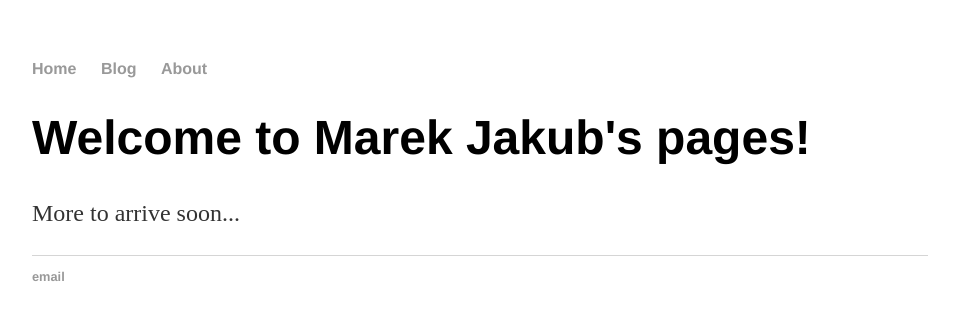
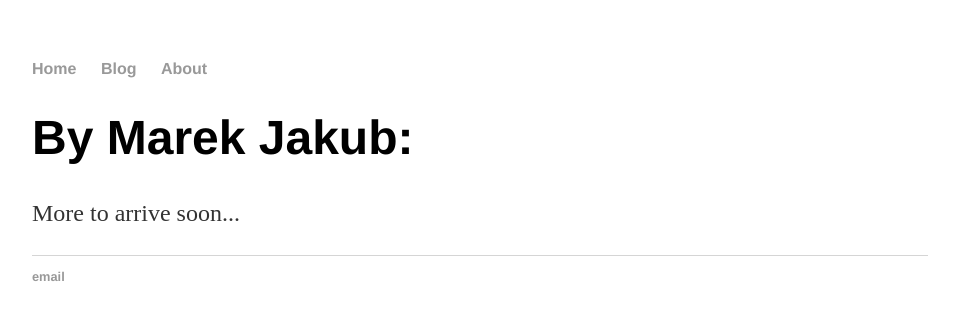
Before and after one commit to marek-jakub/marek-jakub.github.io, a Jekyll site: the page built from index.html, in a window 1280 px wide. Shown: the top 320 px of the page, without its empty margins (160-1119 px from the left). Built offline with Jekyll 4.4.1, drawn with Linux system fonts in a browser that asks for light colours.

Commit message:
Changed text, welcoming text is no longer used on homepage.

```diff
--- a/index.html
+++ b/index.html
@@ -3,6 +3,6 @@ layout: default
 title: Marek Jakub, student
 ---
 <div class="blurb">
-	<h1>Welcome to Marek Jakub's pages!</h1>
+	<h1>By Marek Jakub:</h1>
 	<p>More to arrive soon...</p>
 </div><!-- /.blurb -->
```
